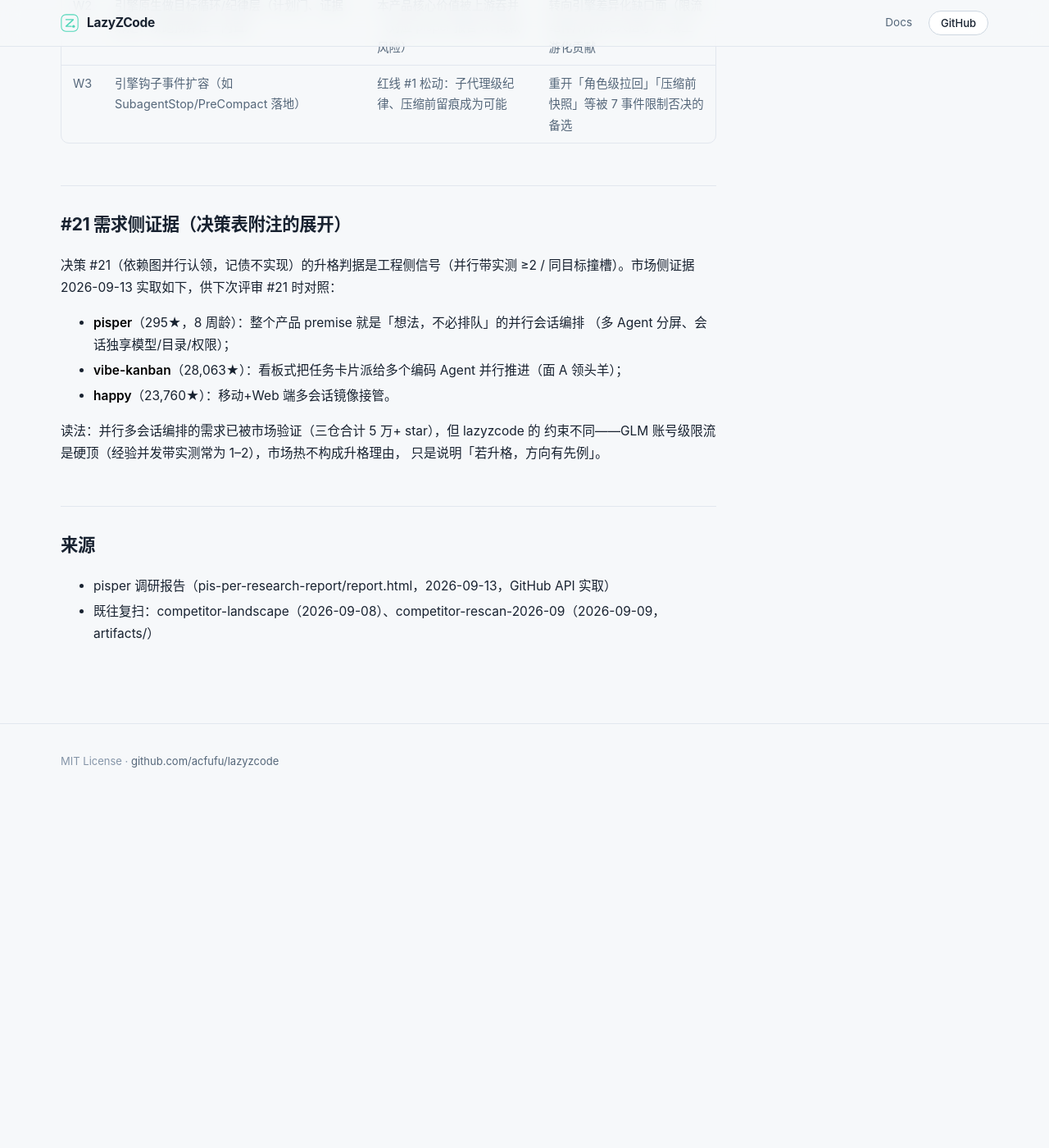
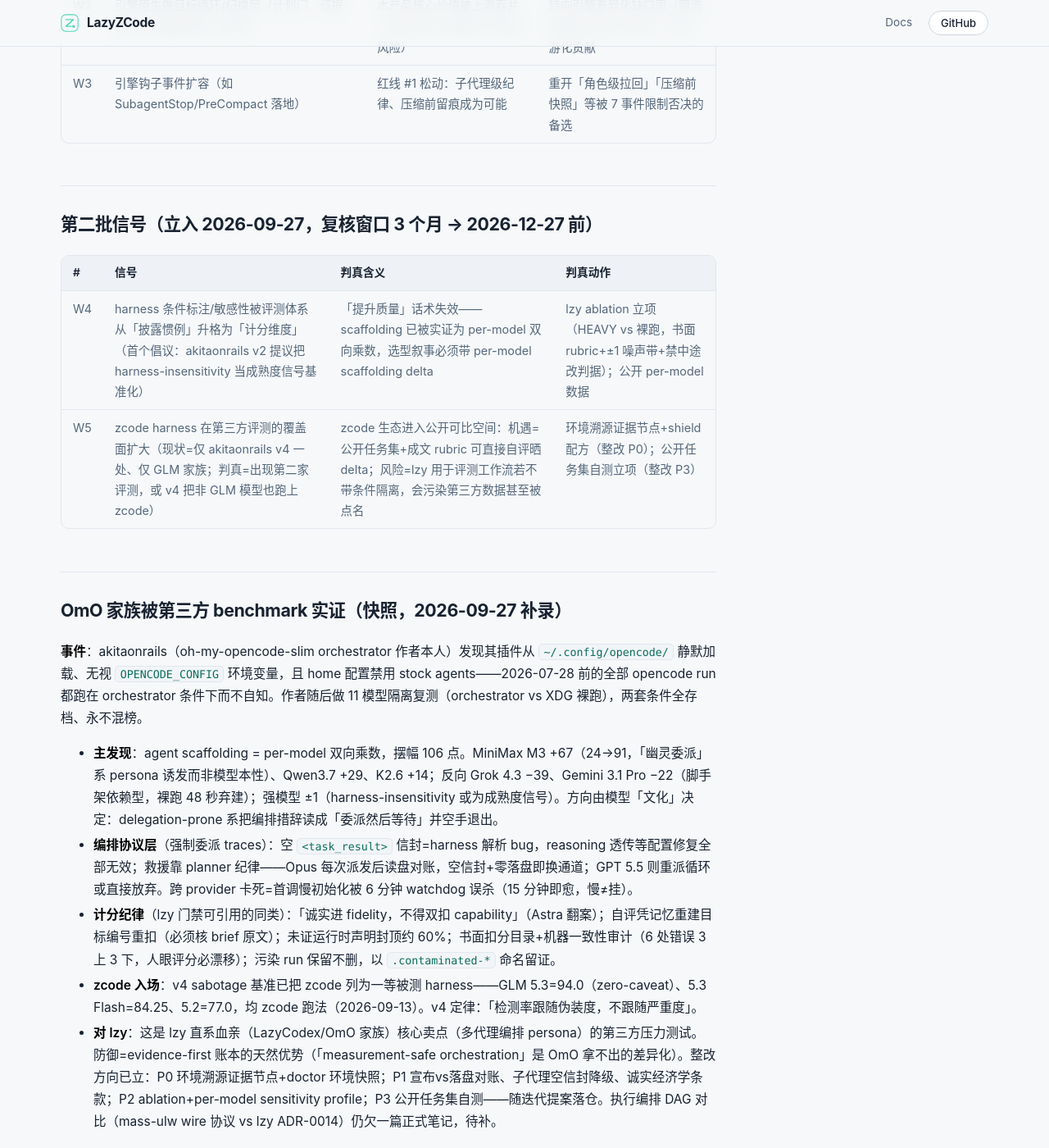
Before and after one commit to Acfufu/lazyzcode, a Jekyll site: the page built from docs/research-competitor-watch.md, in a window 1280 px wide and 1400 px high, scrolled down 552 px. Shown: the whole window at 82% size. Built offline with Jekyll 4.4.1, drawn with Linux system fonts in a browser that asks for light colours; our own code applies the rules of GitHub Pages for plain Markdown files; before the commit the page ends 1540 px from its top, so only the background shows below that; some of the changed text lies outside the part shown.

Commit message:
docs(competitor-watch): 第二批信号 W4/W5+OmO 基准实证快照落档（09-27 stash 恢复入库）
- 内容为 2026-09-27 会话产出的 research-competitor-watch 增补（harness 敏感性计分化 W4/zcode 入场第三方评测 W5/akitaonrails 11 模型隔离复测快照），当时为防脏树拦 finish 入 stash（stash 注记即写明恢复=pop）
- 复核：当前文档无 W4/W5/OmO 内容、blob 未漂（3435a61），套用干净零冲突；来源节同步补 akitaonrails 三报告
- 用户直令工作区清理提交，无活动 goal（沿无尾注先例）

```diff
--- a/docs/research-competitor-watch.md
+++ b/docs/research-competitor-watch.md
@@ -11,6 +11,23 @@
 | W1 | 官方市场（zai-org/zcode-plugins）出现投稿入口或上架纪律层插件 | 卡位窗口关闭，官方分发面易主 | 重估「自建市场 B 路」投入，竞品叙事改为官方生态兼容 |
 | W2 | 引擎原生做目标循环/纪律层（计划门、证据绑定、续跑预算任一内置） | 本产品核心价值被上游吞并（对应 pisper 报告 R1 同款风险） | 转向引擎差异化缺口面（限流纪律/计价/无人值守），或上游化贡献 |
 | W3 | 引擎钩子事件扩容（如 SubagentStop/PreCompact 落地） | 红线 #1 松动：子代理级纪律、压缩前留痕成为可能 | 重开「角色级拉回」「压缩前快照」等被 7 事件限制否决的备选 |
+
+## 第二批信号（立入 2026-09-27，复核窗口 3 个月 → 2026-12-27 前）
+
+| # | 信号 | 判真含义 | 判真动作 |
+|---|------|----------|----------|
+| W4 | harness 条件标注/敏感性被评测体系从「披露惯例」升格为「计分维度」（首个倡议：akitaonrails v2 提议把 harness-insensitivity 当成熟度信号基准化） | 「提升质量」话术失效——scaffolding 已被实证为 per-model 双向乘数，选型叙事必须带 per-model scaffolding delta | lzy ablation 立项（HEAVY vs 裸跑，书面 rubric+±1 噪声带+禁中途改判据）；公开 per-model 数据 |
+| W5 | zcode harness 在第三方评测的覆盖面扩大（现状=仅 akitaonrails v4 一处、仅 GLM 家族；判真=出现第二家评测，或 v4 把非 GLM 模型也跑上 zcode） | zcode 生态进入公开可比空间：机遇=公开任务集+成文 rubric 可直接自评晒 delta；风险=lzy 用于评测工作流若不带条件隔离，会污染第三方数据甚至被点名 | 环境溯源证据节点+shield 配方（整改 P0）；公开任务集自测立项（整改 P3） |
+
+## OmO 家族被第三方 benchmark 实证（快照，2026-09-27 补录）
+
+**事件**：akitaonrails（oh-my-opencode-slim orchestrator 作者本人）发现其插件从 `~/.config/opencode/` 静默加载、无视 `OPENCODE_CONFIG` 环境变量，且 home 配置禁用 stock agents——2026-07-28 前的全部 opencode run 都跑在 orchestrator 条件下而不自知。作者随后做 11 模型隔离复测（orchestrator vs XDG 裸跑），两套条件全存档、永不混榜。
+
+- **主发现**：agent scaffolding = per-model 双向乘数，摆幅 106 点。MiniMax M3 +67（24→91，「幽灵委派」系 persona 诱发而非模型本性）、Qwen3.7 +29、K2.6 +14；反向 Grok 4.3 −39、Gemini 3.1 Pro −22（脚手架依赖型，裸跑 48 秒弃建）；强模型 ±1（harness-insensitivity 或为成熟度信号）。方向由模型「文化」决定：delegation-prone 系把编排措辞读成「委派然后等待」并空手退出。
+- **编排协议层**（强制委派 traces）：空 `<task_result>` 信封=harness 解析 bug，reasoning 透传等配置修复全部无效；救援靠 planner 纪律——Opus 每次派发后读盘对账，空信封+零落盘即换通道；GPT 5.5 则重派循环或直接放弃。跨 provider 卡死=首调慢初始化被 6 分钟 watchdog 误杀（15 分钟即愈，慢≠挂）。
+- **计分纪律**（lzy 门禁可引用的同类）：「诚实进 fidelity，不得双扣 capability」（Astra 翻案）；自评凭记忆重建目标编号重扣（必须核 brief 原文）；未证运行时声明封顶约 60%；书面扣分目录+机器一致性审计（6 处错误 3 上 3 下，人眼评分必漂移）；污染 run 保留不删，以 `.contaminated-*` 命名留证。
+- **zcode 入场**：v4 sabotage 基准已把 zcode 列为一等被测 harness——GLM 5.3=94.0（zero-caveat）、5.3 Flash=84.25、5.2=77.0，均 zcode 跑法（2026-09-13）。v4 定律：「检测率跟随伪装度，不跟随严重度」。
+- **对 lzy**：这是 lzy 直系血亲（LazyCodex/OmO 家族）核心卖点（多代理编排 persona）的第三方压力测试。防御=evidence-first 账本的天然优势（「measurement-safe orchestration」是 OmO 拿不出的差异化）。整改方向已立：P0 环境溯源证据节点+doctor 环境快照；P1 宣布vs落盘对账、子代理空信封降级、诚实经济学条款；P2 ablation+per-model sensitivity profile；P3 公开任务集自测——随迭代提案落仓。执行编排 DAG 对比（mass-ulw wire 协议 vs lzy ADR-0014）仍欠一篇正式笔记，待补。
 
 ## #21 需求侧证据（决策表附注的展开）
 
@@ -29,4 +46,5 @@
 ## 来源
 
 - pisper 调研报告（pis-per-research-report/report.html，2026-09-13，GitHub API 实取）
+- akitaonrails/llm-coding-benchmark：success_report.v2.md（harness 隔离战役 2026-07-28~08-15）、success_report.v4.per_model.md（zcode harness 入场）、orchestration_traces.md（强制委派 traces）；精读复盘 2026-09-27
 - 既往复扫：competitor-landscape（2026-09-08）、competitor-rescan-2026-09（2026-09-09，artifacts/）
```
